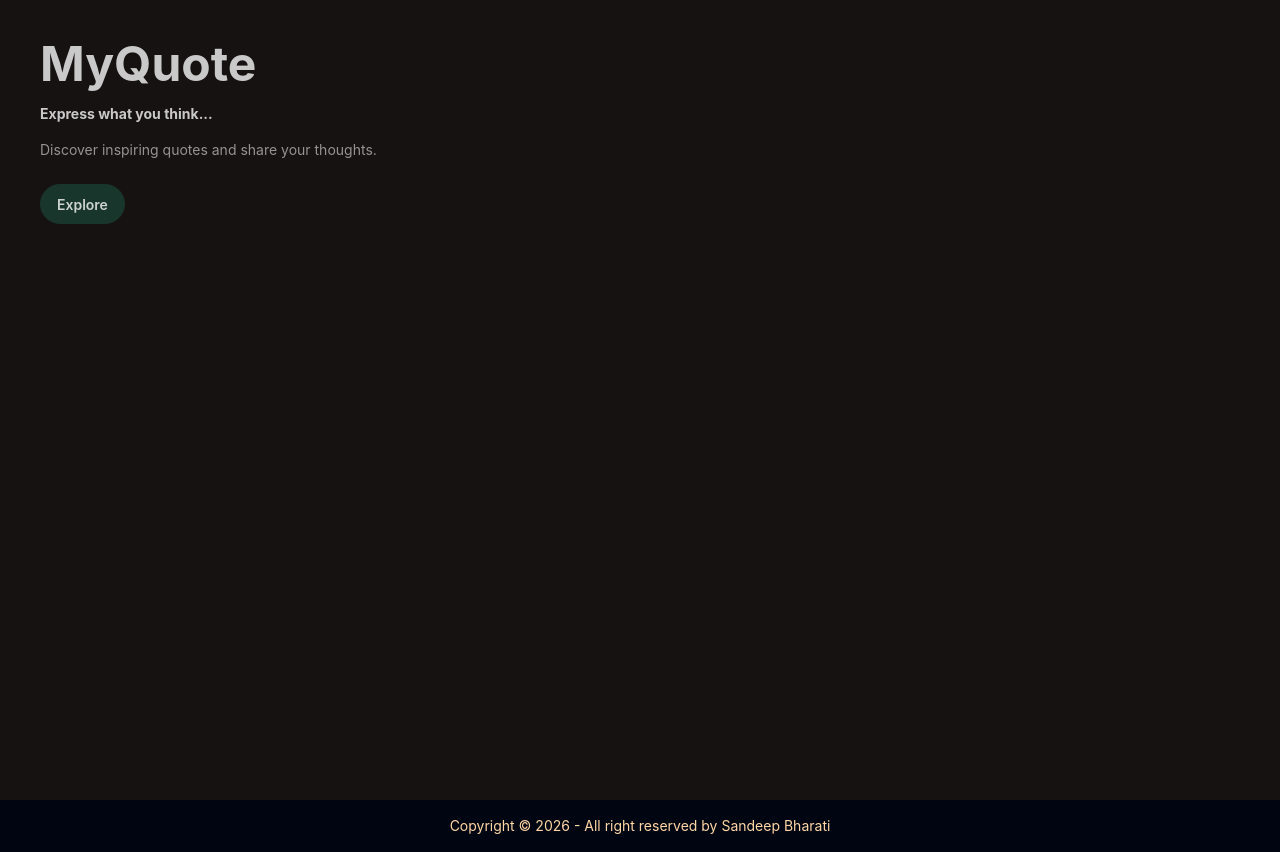
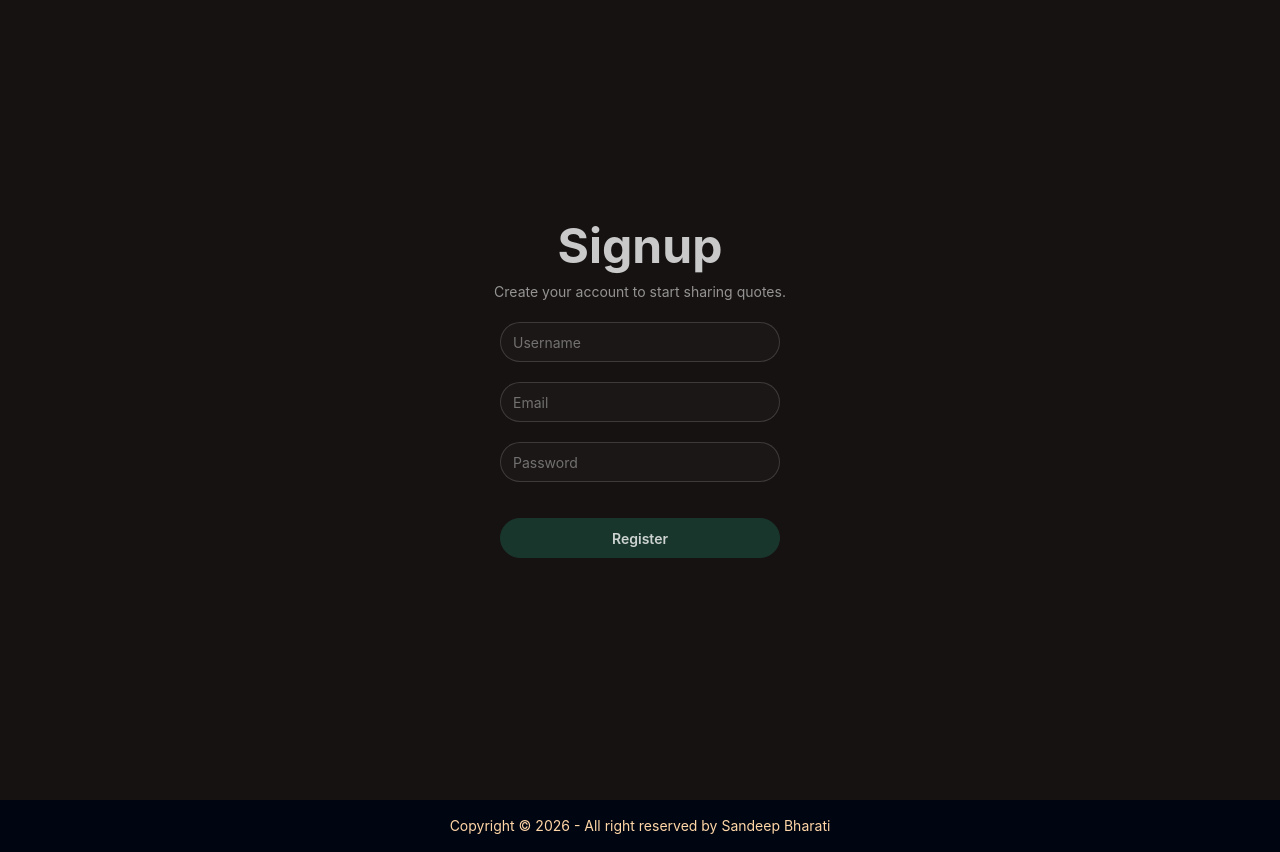
Before and after one commit to iamsandeep196/myquote-app-backend, a React app in the folder frontend/: page / in a window 1280 px wide. Built offline with nearby package versions, Linux system fonts and the light colour scheme; the HTML template or start-up script is replaced by a standard one.

Commit message:
created signup and login page

```diff
--- a/frontend/package.json
+++ b/frontend/package.json
@@ -13,6 +13,7 @@
     "@tailwindcss/vite": "^4.3.0",
     "react": "^19.2.6",
     "react-dom": "^19.2.6",
+    "react-hot-toast": "^2.6.0",
     "tailwindcss": "^4.3.0"
   },
   "devDependencies": {
--- a/frontend/src/App.jsx
+++ b/frontend/src/App.jsx
@@ -1,13 +1,22 @@
 import React from 'react'
 import Hero from './pages/Hero'
-// import Footer from './components/Footer'
+import Signup from './pages/Signup'
+import Footer from './components/Footer'
+import Login from './pages/Login'
+import { Toaster } from "react-hot-toast"
 
 
 function App() {
   return (
+    <>
 
+    {/* // <Hero /> */}
+    <Toaster />
+    <Signup />
+    {/* <Login /> */}
+    <Footer />
+    </>
 
-    <Hero />
 
 
 
--- /dev/null
+++ b/frontend/src/pages/Login.jsx
@@ -0,0 +1,29 @@
+import React from "react";
+
+function Login() {
+  return (
+    <div
+      data-theme="forest"
+      className="min-h-screen bg-base-200 text-base-content p-10 flex flex-col items-center justify-center"
+    >
+      <h1 className="text-5xl font-bold">Login</h1>
+
+      <p className="text-base-content/70 text-sm mt-3">
+        Create your account to start sharing quotes.
+      </p>
+
+      <div className="flex flex-col gap-5 p-5 w-80">
+        <input type="email" placeholder="Email" className="input w-full" />
+
+        <input
+          type="password"
+          placeholder="Password"
+          className="input w-full"
+        />
+        <button className="btn btn-neutral mt-4">Login</button>
+      </div>
+    </div>
+  );
+}
+
+export default Login;
--- a/frontend/src/pages/Signup.jsx
+++ b/frontend/src/pages/Signup.jsx
@@ -0,0 +1,98 @@
+import React, { useState } from "react";
+import toast from "react-hot-toast";
+
+function Signup() {
+
+    const [formData,setFormData] = useState({
+        name:"",
+        email:"",
+        password:""
+    });
+
+    const handleChange = (e) => {
+        setFormData({
+            ...formData,
+            [e.target.name]:e.target.value,
+        });
+    }
+
+    async function handleSubmit(e){
+        e.preventDefault();
+
+        try {
+
+            const response = await fetch("http://localhost:3000/api/auth/register",
+                {
+                    method:"POST",
+
+                    headers: {
+                        "Content-Type":"application/json",
+                    },
+
+                    body : JSON.stringify(formData),
+
+                }
+            );
+
+            const data = await response.json();
+
+            if(data.success){
+
+              toast.success(data.message);
+               setFormData({
+                name:"",
+                email:"",
+                password:""
+            });
+
+            }
+            else{
+              toast.error(data.message);
+            }
+
+
+            console.log(data);
+
+            // setFormData({
+            //     name:"",
+            //     email:"",
+            //     password:""
+            // });
+        }
+        catch (error){
+
+          toast.error(error.data.message);
+
+        }
+    }
+
+  return (
+    <div
+      data-theme="forest"
+      className="min-h-screen bg-base-200 text-base-content p-10 flex flex-col items-center justify-center"
+    >
+      <h1 className="text-5xl font-bold">Signup</h1>
+
+      <p className="text-base-content/70 text-sm mt-3">
+        Create your account to start sharing quotes.
+      </p>
+
+      <div className="flex flex-col gap-5 p-5 w-80">
+        <input type="text" name="name" placeholder="Username" value={formData.name} onChange={handleChange}  className="input w-full" />
+
+        <input type="email" name="email" placeholder="Email" value={formData.email} onChange={handleChange} className="input w-full" />
+
+        <input
+          type="password"
+          name="password"
+          placeholder="Password" value={formData.password}
+          onChange={handleChange}
+          className="input w-full"
+        />
+        <button className="btn btn-neutral mt-4" onClick={handleSubmit}>Register</button>
+      </div>
+    </div>
+  );
+}
+
+export default Signup;
```
Also changed, not shown: 1 other file (tests, documents, lock files or other folders).
